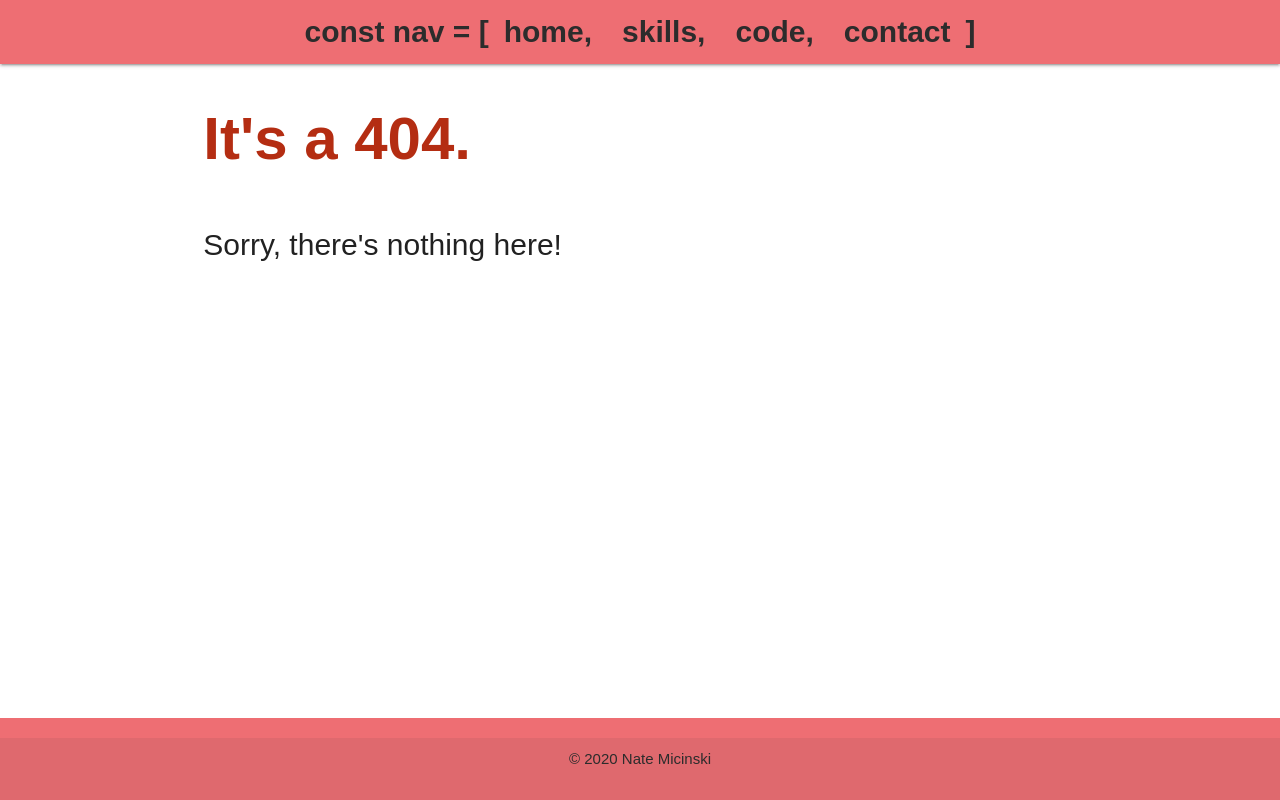
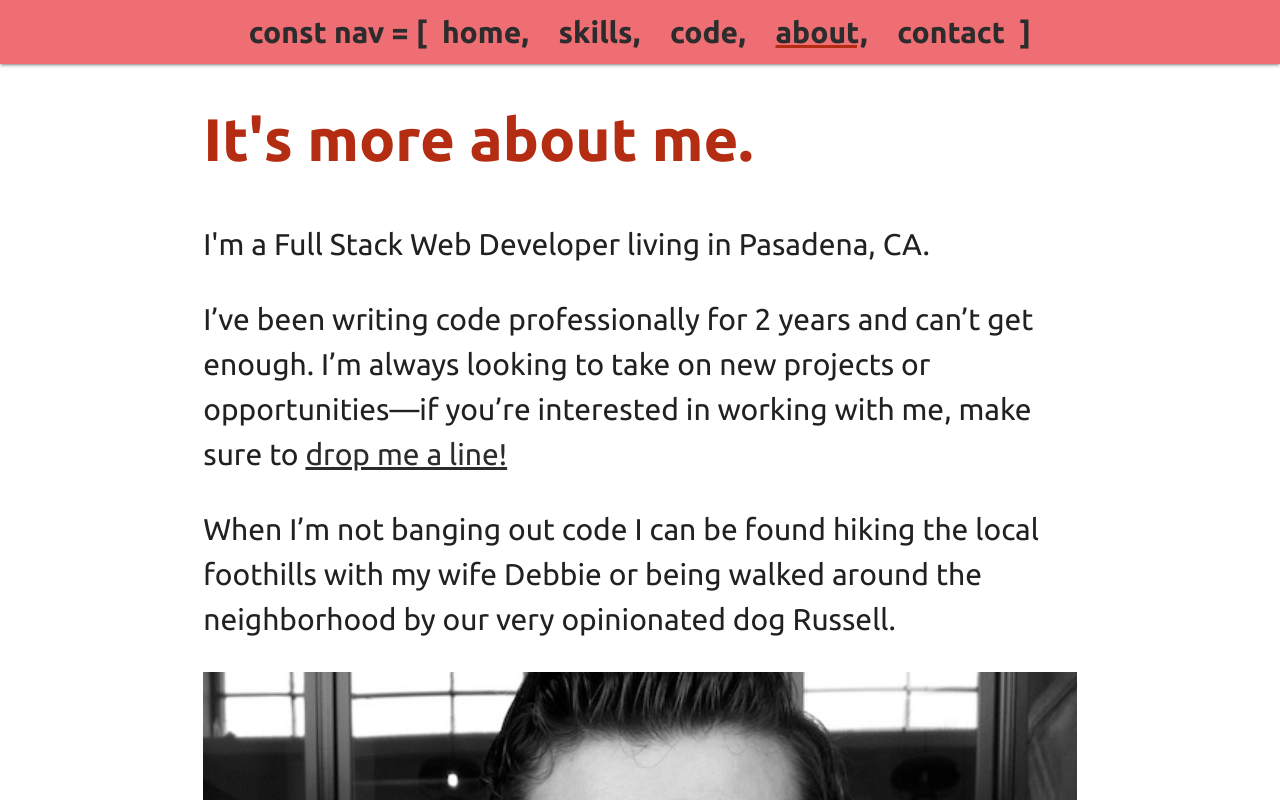
Before and after one commit to its-nate/portfolio-gatsby, a Gatsby site: page /about in a window 1280 px wide. Before the commit this address had no page. Shown: the top 800 px of the page. Built offline with nearby package versions, Linux system fonts and the light colour scheme; Gatsby itself is replaced by a stand-in of ours.

Commit message:
add about page and content

```diff
--- a/src/components/header.js
+++ b/src/components/header.js
@@ -1,5 +1,5 @@
+import React from "react"
 import { Link } from "gatsby"
-import React from "react"
 
 const Header = props => {
   let activeNav = props.activePage
@@ -38,6 +38,17 @@ const Header = props => {
           ) : (
             <Link to="/code" className="nav-item">
               code,
+            </Link>
+          )}
+        </li>
+        <li>
+          {activeNav === "about" ? (
+            <Link to="/about" className="nav-item active-nav">
+              about,
+            </Link>
+          ) : (
+            <Link to="/about" className="nav-item">
+              about,
             </Link>
           )}
         </li>
@@ -97,6 +108,17 @@ const Header = props => {
               )}
             </li>
             <li>
+              {activeNav === "about" ? (
+                <Link to="/about" className="nav-item active-nav">
+                  about,
+                </Link>
+              ) : (
+                <Link to="/about" className="nav-item">
+                  about,
+                </Link>
+              )}
+            </li>
+            <li>
               {activeNav === "contact" ? (
                 <Link to="/contact" className="nav-item active-nav">
                   contact
--- a/src/components/layout.css
+++ b/src/components/layout.css
@@ -14,7 +14,8 @@ main {
 }
 
 body {
-  font-family: Quicksand, sans-serif;
+  /* font-family: Quicksand, sans-serif; */
+  font-family: 'Ubuntu', sans-serif;
 }
 
 .container {
@@ -46,7 +47,7 @@ nav {
 #nav-mobile,
 .nav-item {
   font-size: 2rem;
-  font-weight: 800;
+  font-weight: 700;
   color: #2c2c2c;
 }
 
@@ -82,7 +83,7 @@ nav.nav-center ul li a {
 .sidenav > li,
 .sidenav > li > a {
   font-size: 2rem;
-  font-weight: 800;
+  font-weight: 700;
 }
 
 .active-nav {
@@ -99,14 +100,14 @@ Page Styles
 .page-header {
   color: #b42d12;
   font-size: 4rem;
-  font-weight: 800;
+  font-weight: 700;
   margin-bottom: 0;
 }
 
 .page-subhead {
   color: #2c2c2c;
   font-size: 5.5rem;
-  font-weight: 800;
+  font-weight: 700;
   margin-top: 0;
 }
 
@@ -120,7 +121,7 @@ Page Styles
 }
 
 .page-top-skills {
-  font-weight: 800;
+  font-weight: 700;
   margin-top: 0;
 }
 
@@ -136,6 +137,10 @@ h3.page-body {
 
 .skills-list {
   margin: 0 0 0 1.5rem;
+}
+
+.profile-img {
+  margin-top: 30px;
 }
 
 /*
--- a/src/components/layout.js
+++ b/src/components/layout.js
@@ -23,6 +23,9 @@ class Layout extends React.Component {
             href="https://fonts.googleapis.com/icon?family=Material+Icons"
             rel="stylesheet"
           />
+          {/* Google Fonts */}
+          <link href="https://fonts.googleapis.com/css2?family=Ubuntu:wght@400;700&display=swap" rel="stylesheet"></link>
+
         </Helmet>
         <Header activePage={this.props.children[0].props.title} />
         <main>{this.props.children}</main>
--- /dev/null
+++ b/src/pages/about.js
@@ -0,0 +1,59 @@
+import React from "react"
+import { useStaticQuery, graphql, Link } from "gatsby"
+import Img from "gatsby-image"
+import Layout from "../components/layout"
+import SEO from "../components/seo"
+
+const About = () => {
+  const data = useStaticQuery(graphql`
+    query {
+      placeholderImage: file(relativePath: { eq: "nate-headshot.jpg" }) {
+        childImageSharp {
+          fluid(maxWidth: 800, quality: 100) {
+            ...GatsbyImageSharpFluid
+          }
+        }
+      }
+    }
+  `)
+  return (
+    <Layout>
+      <SEO title="about" />
+      <div className="container">
+        <div className="row">
+          <div className="col s12">
+            <h1 className="page-header">It's more about me.</h1>
+          </div>
+        </div>
+        <div className="row">
+          <div className="col s12">
+            <p className="page-body">
+              I'm a Full Stack Web Developer living in Pasadena, CA.
+            </p>
+            <p className="page-body">
+              I’ve been writing code professionally for 2 years and can’t get
+              enough. I’m always looking to take on new projects or
+              opportunities—if you’re interested in working with me, make sure
+              to{" "}
+              <Link to="/contact" className="page-link">
+                drop me a line!
+              </Link>
+            </p>
+            <p className="page-body">
+              When I’m not banging out code I can be found hiking the local
+              foothills with my wife Debbie or being walked around the
+              neighborhood by our very opinionated dog Russell.
+            </p>
+            <Img
+              fluid={data.placeholderImage.childImageSharp.fluid}
+              alt="Nate Micinski Headshot"
+              className="profile-img"
+            />
+          </div>
+        </div>
+      </div>
+    </Layout>
+  )
+}
+
+export default About
```
